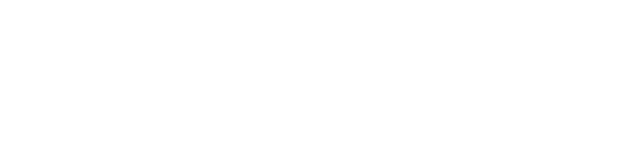
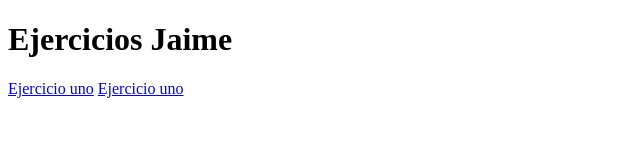
Before and after one commit to JaimeGP2021/ejercicios-lenguaje-marcas, a plain HTML site: page index.html in a window 1280 px wide. Shown: the whole page, without its empty margins (0-640 px from the left). Drawn offline with Linux system fonts and the light colour scheme.

Commit message:
Index modificado para enseñar ejercicos

```diff
--- a/index.html
+++ b/index.html
@@ -7,6 +7,8 @@
   <title>Ejercicios Lenguaje de Marca</title>
 </head>
 <body>
-
+  <h1>Ejercicios Jaime</h1>
+  <a href="Jaime García Pedrote/uno.html">Ejercicio uno</a>
+  <a href="Jaime García Pedrote/dos.html">Ejercicio uno</a>
 </body>
 </html>
```
